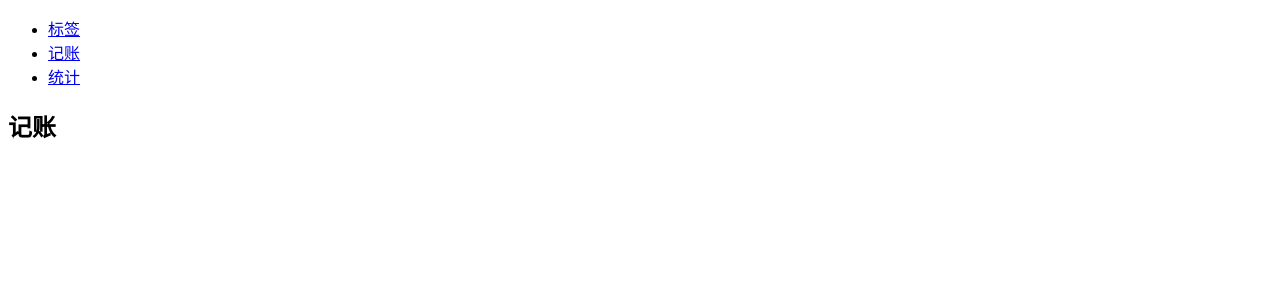
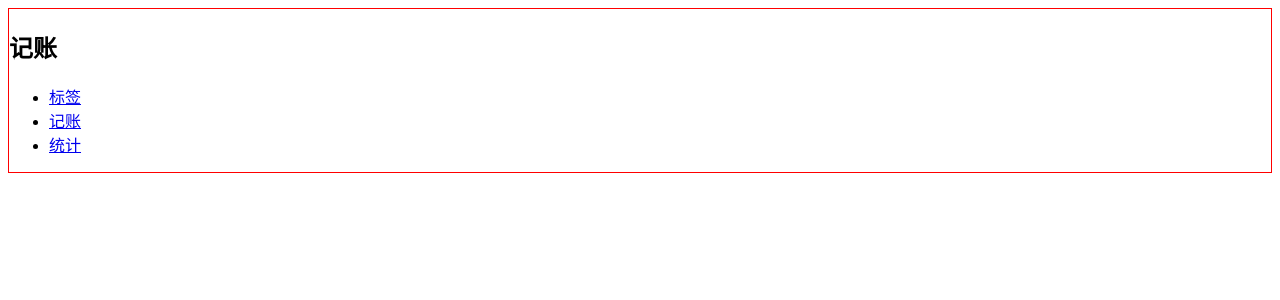
Before and after one commit to alertguo/mango-react-echarts, a React (Create React App) app: page /#/money in a window 1280 px wide. Shown: the top 300 px of the page. Built offline with nearby package versions, Linux system fonts and the light colour scheme.

Commit message:
再次使用 styled-components 来创建 div 并添加样式

```diff
--- a/src/App.tsx
+++ b/src/App.tsx
@@ -1,16 +1,35 @@
-import React from "react";
+import React from 'react';
 import {
   HashRouter as Router,
   Switch,
   Route,
   Link,
   Redirect
-} from "react-router-dom";
+} from 'react-router-dom';
+import styled from 'styled-components';
+const Wrapper = styled.div`
+  border: 1px solid red;
+`
 
 function App() {
   return (
     <Router>
-      <div>
+      <Wrapper>
+        <Switch>
+          <Redirect exact from="/" to="money"/>
+          <Route path="/tags">
+            <Tags/>
+          </Route>
+          <Route path="/money">
+            <Money/>
+          </Route>
+          <Route path="/statistics">
+            <Statistics/>
+          </Route>
+          <Route path="*">
+            <NoMatch/>
+          </Route>
+        </Switch>
         <nav>
           <ul>
             <li>
@@ -25,22 +44,7 @@ function App() {
           </ul>
         </nav>
 
-        <Switch>
-          <Redirect exact from="/" to="money" />
-          <Route path="/tags">
-            <Tags />
-          </Route>
-          <Route path="/money">
-            <Money />
-          </Route>
-          <Route path="/statistics">
-            <Statistics />
-          </Route>
-          <Route path="*">
-            <NoMatch />
-          </Route>
-        </Switch>
-      </div>
+      </Wrapper>
     </Router>
   );
 }
@@ -56,6 +60,7 @@ function Money() {
 function Statistics() {
   return <h2>统计</h2>;
 }
+
 function NoMatch() {
   return <h2>该页面不存在</h2>;
 }
```
